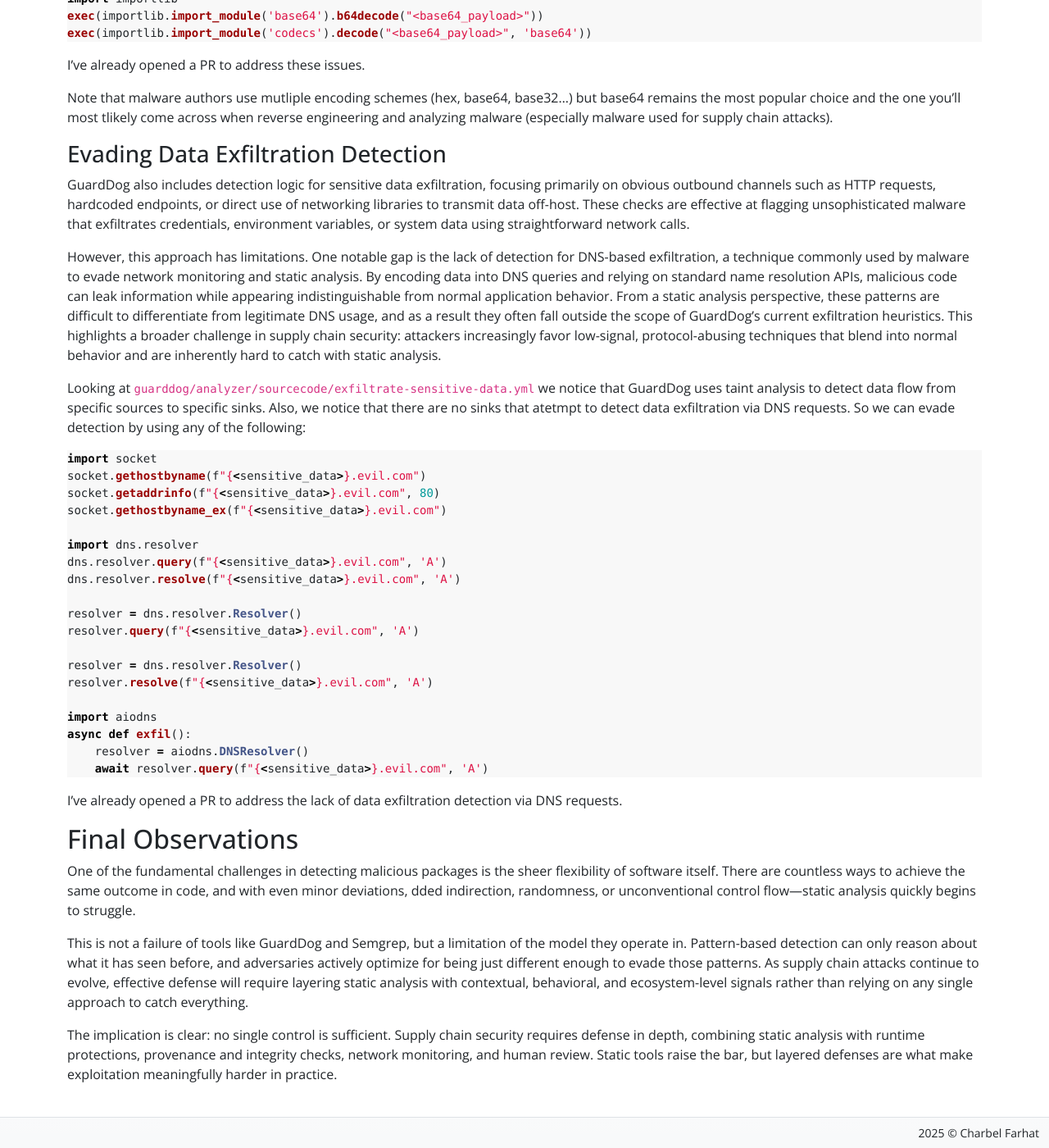
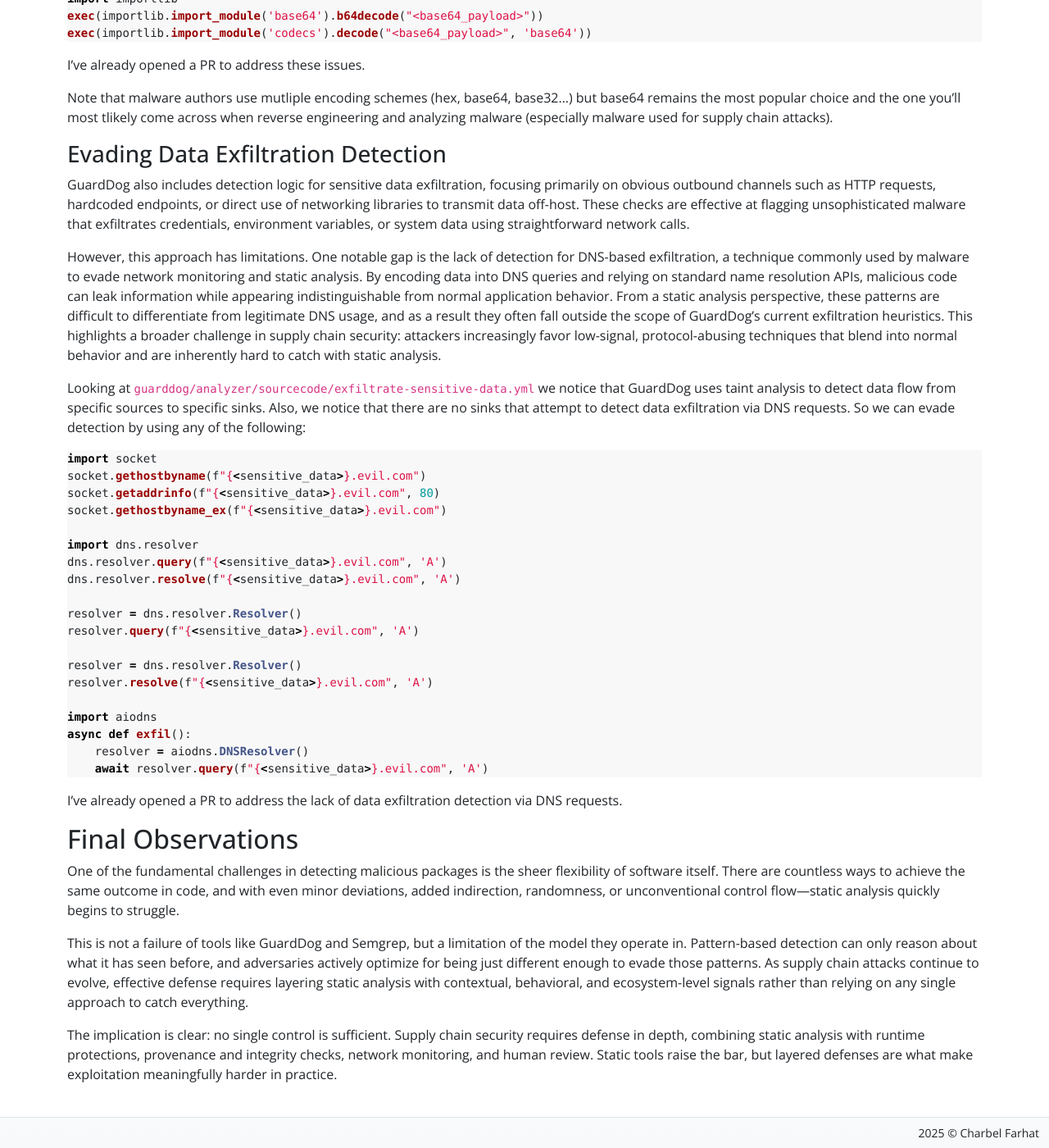
Before and after one commit to dwBruijn/dwBruijn.github.io, a Jekyll site: the page built from blogs/SAST-and-supply-chain-attacks.md, in a window 1280 px wide and 1400 px high, scrolled down 3784 px. Shown: the whole window at 82% size. Built offline with Jekyll 4.4.1, drawn with Linux system fonts in a browser that asks for light colours; some of the changed text lies outside the part shown.

Commit message:
SAST and suuply chain attacks blog

````diff
--- a/blogs/SAST-and-supply-chain-attacks.md
+++ b/blogs/SAST-and-supply-chain-attacks.md
@@ -127,7 +127,7 @@
 
 However, this approach has limitations. One notable gap is the lack of detection for DNS-based exfiltration, a technique commonly used by malware to evade network monitoring and static analysis. By encoding data into DNS queries and relying on standard name resolution APIs, malicious code can leak information while appearing indistinguishable from normal application behavior. From a static analysis perspective, these patterns are difficult to differentiate from legitimate DNS usage, and as a result they often fall outside the scope of GuardDog’s current exfiltration heuristics. This highlights a broader challenge in supply chain security: attackers increasingly favor low-signal, protocol-abusing techniques that blend into normal behavior and are inherently hard to catch with static analysis.
 
-Looking at `guarddog/analyzer/sourcecode/exfiltrate-sensitive-data.yml` we notice that GuardDog uses taint analysis to detect data flow from specific sources to specific sinks. Also, we notice that there are no sinks that atetmpt to detect data exfiltration via DNS requests. So we can evade detection by using any of the following:
+Looking at `guarddog/analyzer/sourcecode/exfiltrate-sensitive-data.yml` we notice that GuardDog uses taint analysis to detect data flow from specific sources to specific sinks. Also, we notice that there are no sinks that attempt to detect data exfiltration via DNS requests. So we can evade detection by using any of the following:
 
 ```python
 import socket
@@ -155,8 +155,8 @@
 
 ## Final Observations
 
-One of the fundamental challenges in detecting malicious packages is the sheer flexibility of software itself. There are countless ways to achieve the same outcome in code, and with even minor deviations, dded indirection, randomness, or unconventional control flow—static analysis quickly begins to struggle.
+One of the fundamental challenges in detecting malicious packages is the sheer flexibility of software itself. There are countless ways to achieve the same outcome in code, and with even minor deviations, added indirection, randomness, or unconventional control flow—static analysis quickly begins to struggle.
 
-This is not a failure of tools like GuardDog and Semgrep, but a limitation of the model they operate in. Pattern-based detection can only reason about what it has seen before, and adversaries actively optimize for being just different enough to evade those patterns. As supply chain attacks continue to evolve, effective defense will require layering static analysis with contextual, behavioral, and ecosystem-level signals rather than relying on any single approach to catch everything.
+This is not a failure of tools like GuardDog and Semgrep, but a limitation of the model they operate in. Pattern-based detection can only reason about what it has seen before, and adversaries actively optimize for being just different enough to evade those patterns. As supply chain attacks continue to evolve, effective defense requires layering static analysis with contextual, behavioral, and ecosystem-level signals rather than relying on any single approach to catch everything.
 
 The implication is clear: no single control is sufficient. Supply chain security requires defense in depth, combining static analysis with runtime protections, provenance and integrity checks, network monitoring, and human review. Static tools raise the bar, but layered defenses are what make exploitation meaningfully harder in practice.
````
Also changed, not shown: other parts of blogs/SAST-and-supply-chain-attacks.md (+2 -2 lines).
